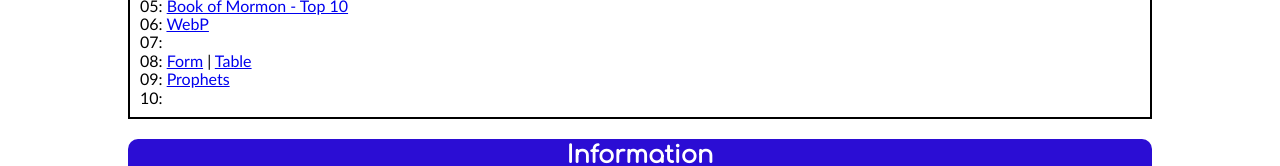
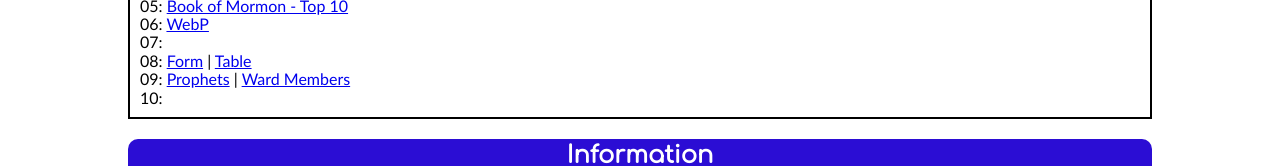
Before and after one commit to richakwe/wdd230, a plain HTML site: page index.html in a window 1280 px wide. Shown: the part 1047-1213 px from the top of the page. Drawn offline with Linux system fonts and the light colour scheme.

Commit message:
added json

```diff
--- a/index.html
+++ b/index.html
@@ -63,7 +63,7 @@
                         <li>06: <a href="images/landscape.webp">WebP</a></li>
                         <li>07: <a href="#"></a></li>
                         <li>08: <a href="lesson8/form.html">Form</a> | <a href="lesson8/tablebuild.html"> Table </a></li>
-                        <li>09: <a href="lesson5/prophets.html">Prophets</a></li>
+                        <li>09: <a href="lesson5/prophets.html">Prophets</a> | <a href="new-ward-members.json"> Ward Members</a></li>
                         <li>10: <a href="#"></a></li>
 
 
```
